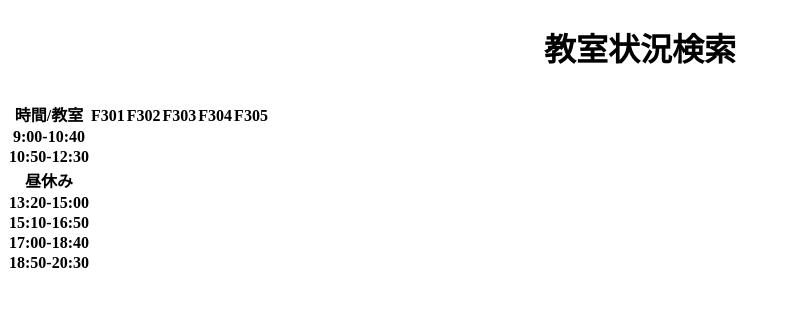
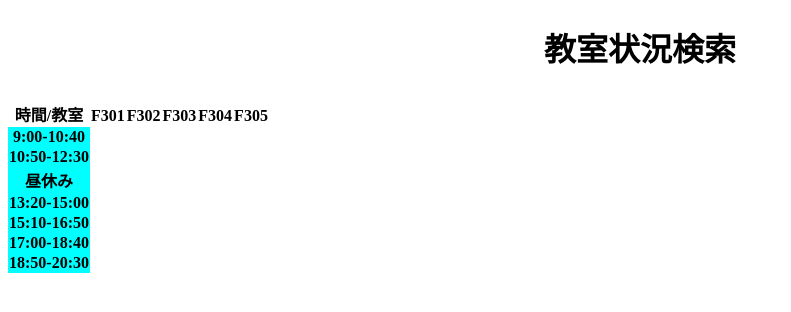
Before and after one commit to v-code-team-pioneer-inc/ccrs-frontend, a Next.js app: page /rooms in a window 1280 px wide. Shown: the top 312 px of the page, without its empty margins (0-791 px from the left). Built offline with nearby package versions, Linux system fonts and the light colour scheme.

Commit message:
[FIX]idではなくclassNameで指定

```diff
--- a/components/rooms/ClassroomStatusTable.jsx
+++ b/components/rooms/ClassroomStatusTable.jsx
@@ -7,33 +7,31 @@ import styles from "~/styles/rooms/ClassroomStatusTable.module.css";
 
 export const ClassroomStatusTable = () => {
   return (
-    <div>
-      <div>
+    <div className={styles.room_table}>
       <tr>
         <th>時間/教室</th> <th>F301</th> <th>F302</th> <th>F303</th> <th>F304</th> <th>F305</th>
       </tr>
       <tr>
-            <th >9:00-10:40</th> <td></td> <td></td> <td></td> <td></td> <td></td>
+        <th className={styles.room_main}>9:00-10:40</th> <td></td> <td></td> <td></td> <td></td> <td></td>
       </tr>
       <tr>
-            <th>10:50-12:30</th> <td></td> <td></td> <td></td> <td></td> <td></td>
+        <th className={styles.room_main}>10:50-12:30</th> <td></td> <td></td> <td></td> <td></td> <td></td>
       </tr>
       <tr>
-            <th>昼休み</th> <td></td> <td></td> <td></td> <td></td> <td></td>
+        <th className={styles.room_main}>昼休み</th> <td></td> <td></td> <td></td> <td></td> <td></td>
       </tr>
       <tr>
-            <th >13:20-15:00</th> <td></td> <td></td> <td></td> <td></td> <td></td>
+        <th className={styles.room_main}>13:20-15:00</th> <td></td> <td></td> <td></td> <td></td> <td></td>
       </tr>
       <tr>
-            <th >15:10-16:50</th> <td></td> <td></td> <td></td> <td></td> <td></td>
+        <th className={styles.room_main}>15:10-16:50</th> <td></td> <td></td> <td></td> <td></td> <td></td>
       </tr>
       <tr>
-            <th >17:00-18:40</th> <td></td> <td></td> <td></td> <td></td> <td></td>
+        <th className={styles.room_main}>17:00-18:40</th> <td></td> <td></td> <td></td> <td></td> <td></td>
       </tr>
       <tr>
-            <th >18:50-20:30</th> <td></td> <td></td> <td></td> <td></td> <td></td>
+        <th className={styles.room_main}>18:50-20:30</th> <td></td> <td></td> <td></td> <td></td> <td></td>
       </tr>
-      </div>
     </div>
   );
 };
```
Lines whose indentation alone changed are shown as unchanged.
